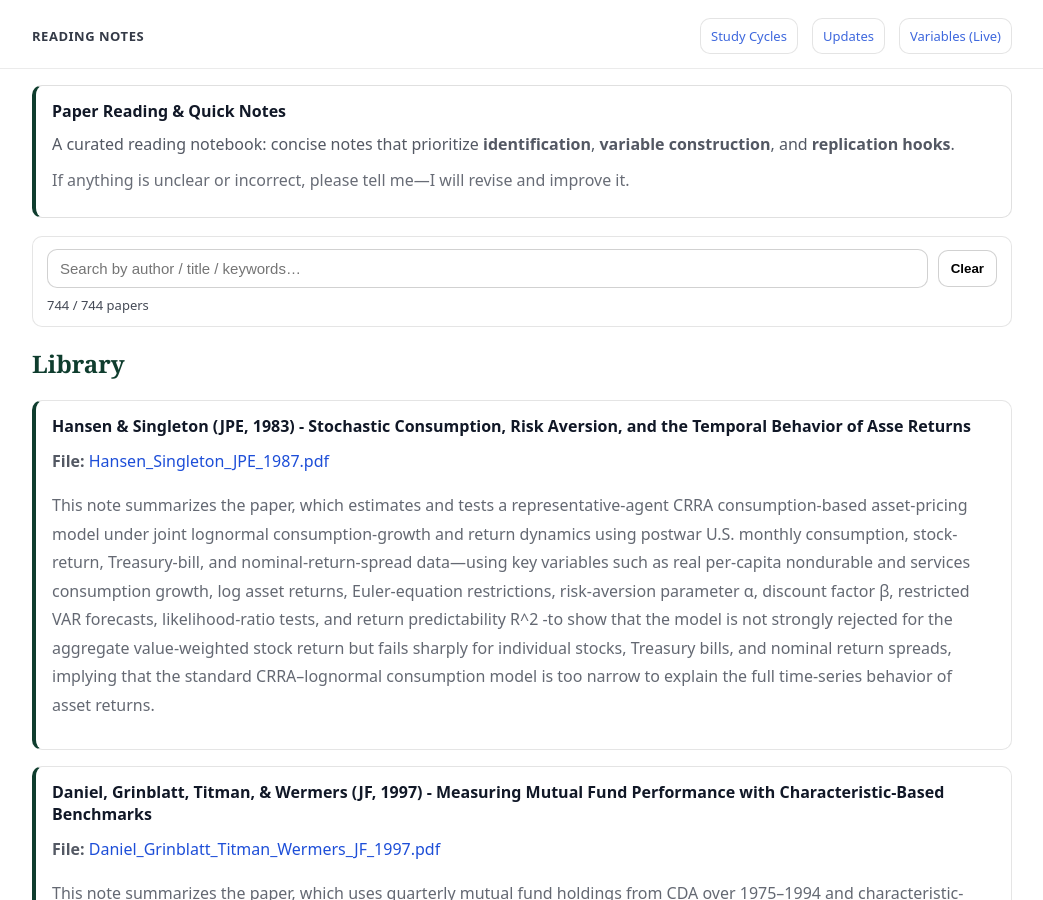
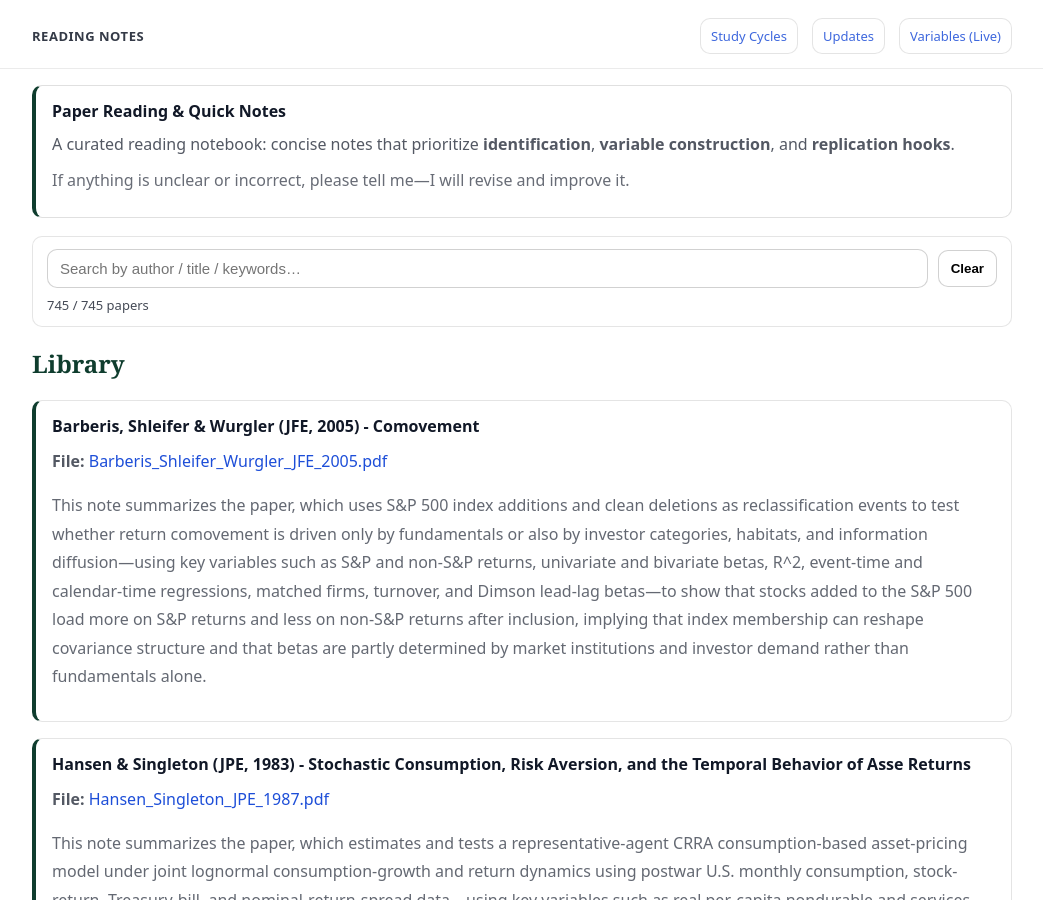
Before and after one commit to yaxinzn/study-archive, a Jekyll site: the page built from reading/index.md, in a window 1280 px wide and 900 px high. Shown: the whole window, without its empty margins (118-1161 px from the left). Built offline with Jekyll 4.4.1, drawn with Linux system fonts in a browser that asks for light colours.

Commit message:
Reading: add/update Barberis_Shleifer_Wurgler_JFE_2005.pdf

```diff
--- a/_data/reading.yml
+++ b/_data/reading.yml
@@ -1,3 +1,7 @@
+- title: "Barberis, Shleifer & Wurgler (JFE, 2005) - Comovement"
+  file: "Barberis_Shleifer_Wurgler_JFE_2005.pdf"
+  desc: "This note summarizes the paper, which uses S&P 500 index additions and clean deletions as reclassification events to test whether return comovement is driven only by fundamentals or also by investor categories, habitats, and information diffusion—using key variables such as S&P and non-S&P returns, univariate and bivariate betas, R^2, event-time and calendar-time regressions, matched firms, turnover, and Dimson lead-lag betas—to show that stocks added to the S&P 500 load more on S&P returns and less on non-S&P returns after inclusion, implying that index membership can reshape covariance structure and that betas are partly determined by market institutions and investor demand rather than fundamentals alone."
+
 - title: "Hansen & Singleton (JPE, 1983) - Stochastic Consumption, Risk Aversion, and the Temporal Behavior of Asse Returns"
   file: "Hansen_Singleton_JPE_1987.pdf"
   desc: "This note summarizes the paper, which estimates and tests a representative-agent CRRA consumption-based asset-pricing model under joint lognormal consumption-growth and return dynamics using postwar U.S. monthly consumption, stock-return, Treasury-bill, and nominal-return-spread data—using key variables such as real per-capita nondurable and services consumption growth, log asset returns, Euler-equation restrictions, risk-aversion parameter α, discount factor β, restricted VAR forecasts, likelihood-ratio tests, and return predictability R^2 -to show that the model is not strongly rejected for the aggregate value-weighted stock return but fails sharply for individual stocks, Treasury bills, and nominal return spreads, implying that the standard CRRA–lognormal consumption model is too narrow to explain the full time-series behavior of asset returns."
```
Also changed, not shown: 1 other file.
